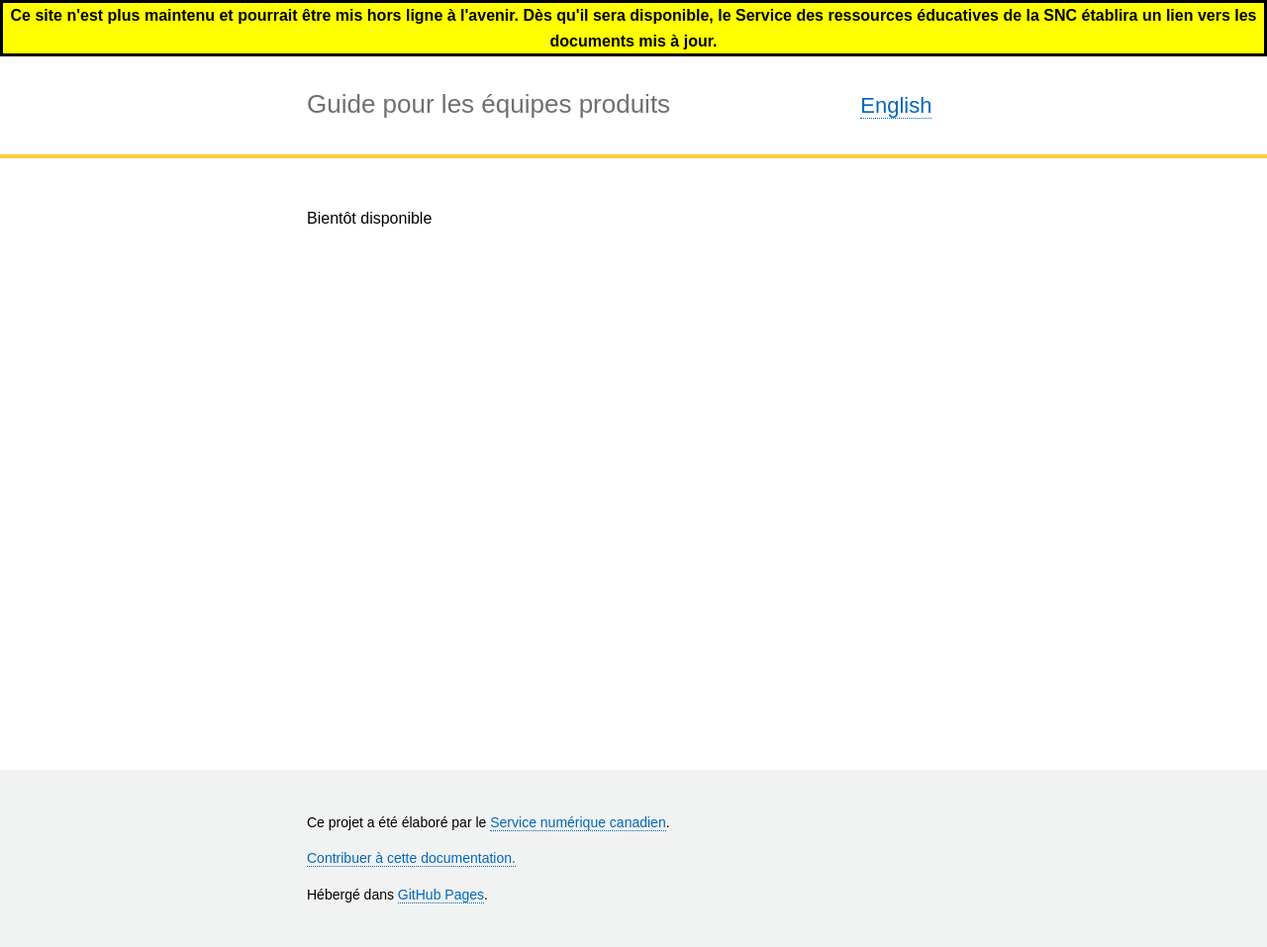
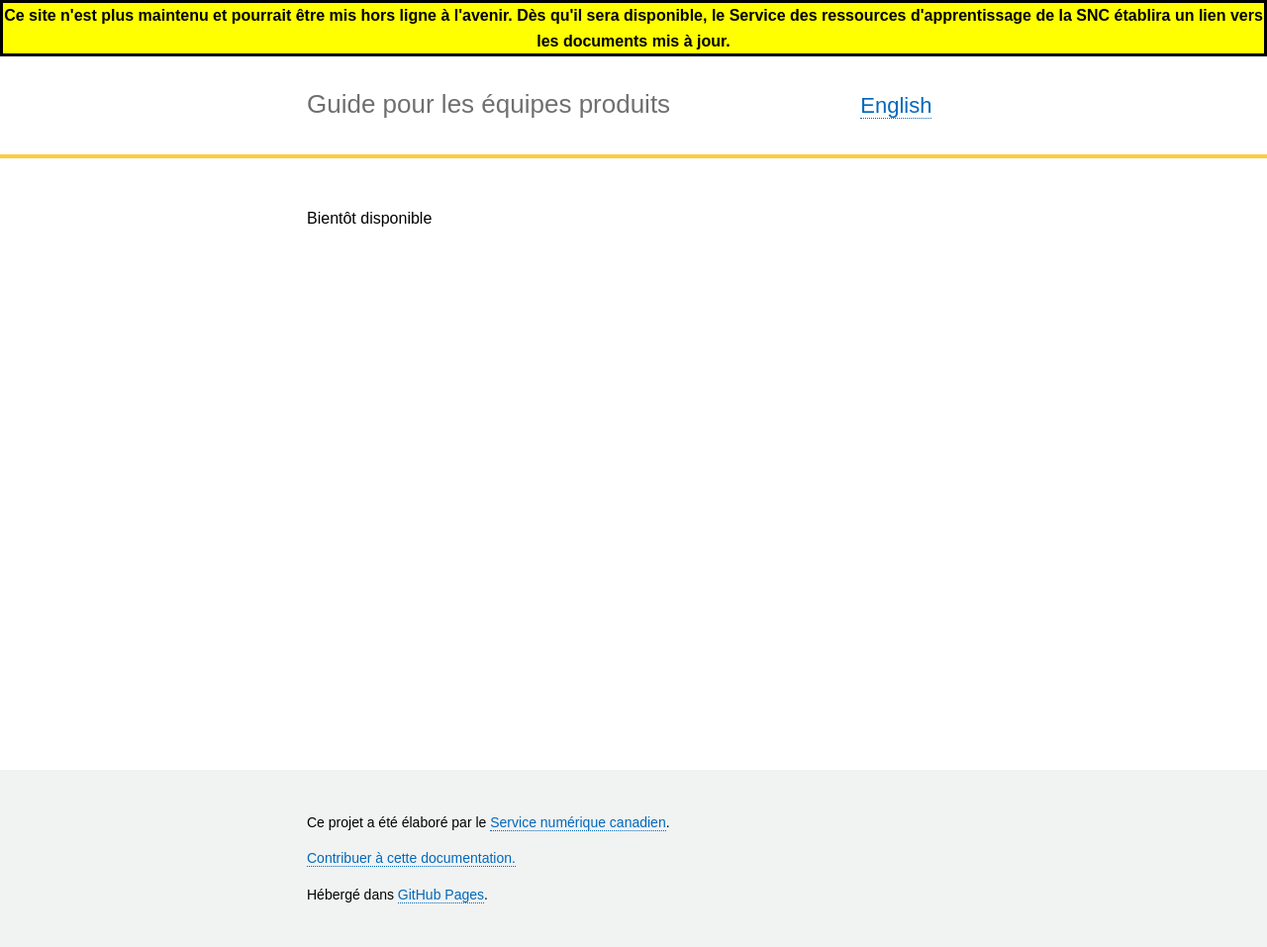
Before and after one commit to cds-snc/guide-product-teams-equipes-produits, a Jekyll site: the page built from _pages/fr/conseils_de_support_produit.md, in a window 1280 px wide. Shown: the whole page at 99% size. Built offline with Jekyll 4.4.1, drawn with Linux system fonts in a browser that asks for light colours.

Commit message:
Updated Learning Resources name in FR (#16)

```diff
--- a/_data/translations.yml
+++ b/_data/translations.yml
@@ -33,4 +33,4 @@ fr:
   homepage-slug: "/accueil/"
   site-name: "Guide pour les équipes produits"
   toc: "Table des matières"
-  decommission: "Ce site n'est plus maintenu et pourrait être mis hors ligne à l'avenir. Dès qu'il sera disponible, le Service des ressources éducatives de la SNC établira un lien vers les documents mis à jour."
+  decommission: "Ce site n'est plus maintenu et pourrait être mis hors ligne à l'avenir. Dès qu'il sera disponible, le Service des ressources d'apprentissage de la SNC établira un lien vers les documents mis à jour."
```
